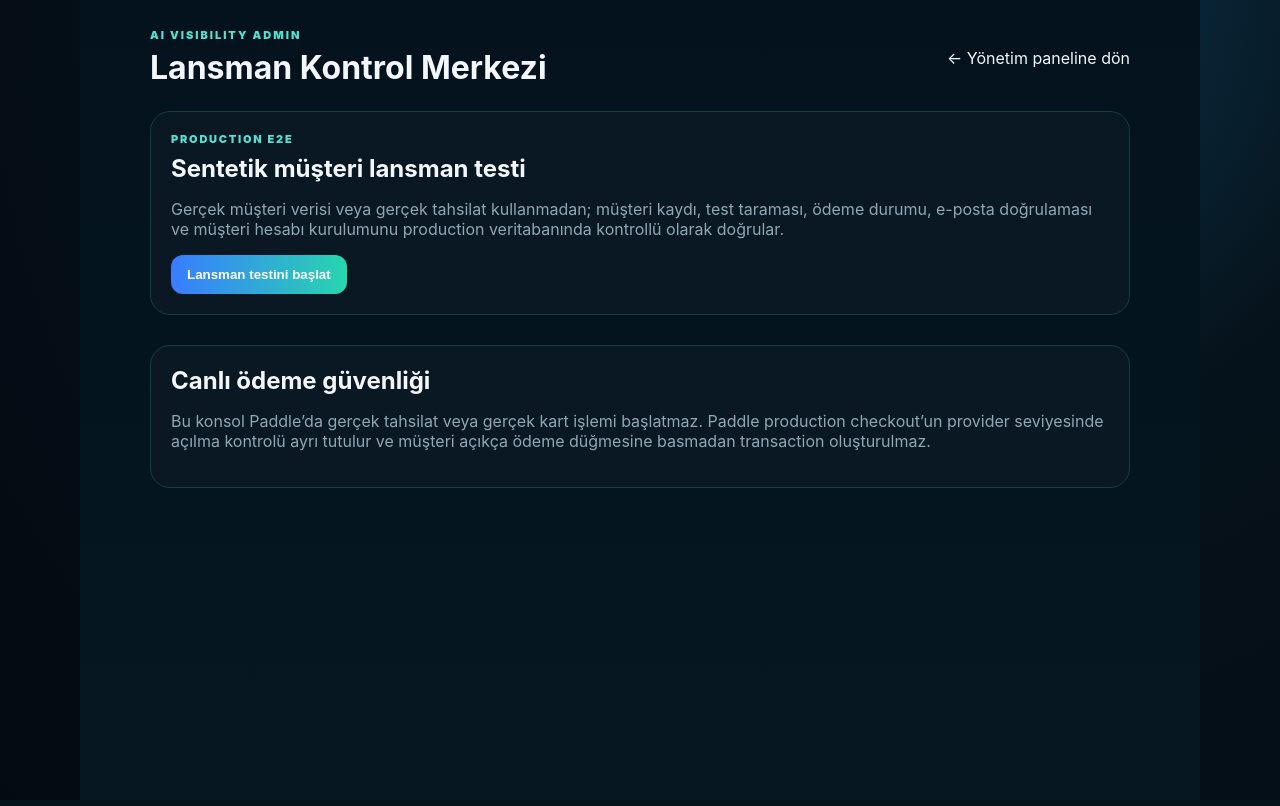
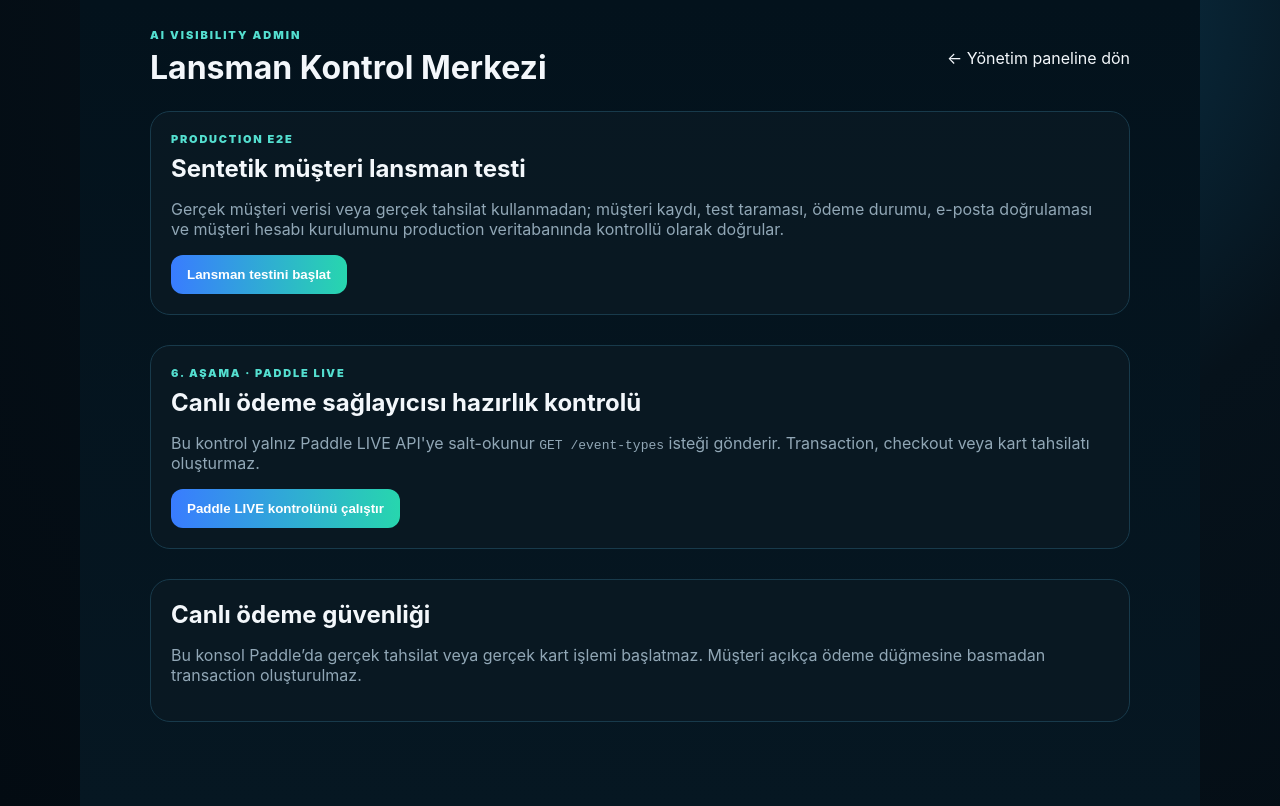
Before and after one commit to mehmetozan-5858/ai-visibility, a Next.js app: page /admin/lansman-kontrol in a window 1280 px wide. Built offline with nearby package versions, Linux system fonts and the light colour scheme.

Commit message:
feat: add Paddle LIVE launch readiness gate

```diff
--- a/components/LaunchQAConsole.js
+++ b/components/LaunchQAConsole.js
@@ -3,6 +3,7 @@ import {useState} from "react";
 
 export default function LaunchQAConsole(){
   const [phase,setPhase]=useState("idle"),[result,setResult]=useState(null),[code,setCode]=useState(""),[error,setError]=useState("");
+  const [paddlePhase,setPaddlePhase]=useState("idle"),[paddleResult,setPaddleResult]=useState(null),[paddleError,setPaddleError]=useState("");
   const busy=phase==="starting"||phase==="finishing";
 
   async function call(body){
@@ -26,6 +27,26 @@ export default function LaunchQAConsole(){
     try{const data=await call({action:"finish",code:clean});setResult(prev=>({...prev,...data}));setPhase("done");}
     catch(e){setError(e?.message||"Test tamamlanamadı.");setPhase("code");}
   }
+
+  async function verifyPaddle(){
+    setPaddlePhase("checking");setPaddleError("");setPaddleResult(null);
+    try{
+      const response=await fetch("/api/status",{cache:"no-store"});
+      const data=await response.json();
+      if(!response.ok)throw new Error(data?.error||"Paddle LIVE durumu okunamadı.");
+      const paddle=data?.billing?.paddle||{};
+      setPaddleResult({
+        configured:Boolean(paddle.configured),
+        authenticated:Boolean(paddle.liveApiVerified),
+        reachable:Boolean(paddle.reachable),
+        status:Number(paddle.status)||0,
+        eventTypes:Number(paddle.eventTypes)||0
+      });
+      setPaddlePhase("done");
+    }catch(e){setPaddleError(e?.message||"Paddle LIVE kontrolü tamamlanamadı.");setPaddlePhase("idle");}
+  }
+
+  const paddleOk=paddleResult?.configured&&paddleResult?.authenticated&&paddleResult?.reachable;
 
   return <div style={{display:"grid",gap:16}}>
     <section className="panel">
@@ -66,8 +87,21 @@ export default function LaunchQAConsole(){
     </section>}
 
     <section className="panel">
+      <div style={{fontSize:11,letterSpacing:".16em",fontWeight:900,color:"#54dfd0",textTransform:"uppercase",marginBottom:8}}>6. Aşama · Paddle LIVE</div>
+      <h2 style={{marginTop:0}}>Canlı ödeme sağlayıcısı hazırlık kontrolü</h2>
+      <p>Bu kontrol yalnız Paddle LIVE API&apos;ye salt-okunur <code>GET /event-types</code> isteği gönderir. Transaction, checkout veya kart tahsilatı oluşturmaz.</p>
+      <button type="button" onClick={verifyPaddle} disabled={paddlePhase==="checking"}>{paddlePhase==="checking"?"Paddle LIVE doğrulanıyor…":"Paddle LIVE kontrolünü çalıştır"}</button>
+      {paddleError&&<p className="client-message" role="alert" style={{marginTop:12}}>{paddleError}</p>}
+      {paddleResult&&<div role="status" style={{marginTop:14,padding:14,borderRadius:14,background:paddleOk?"#083329":"#392718"}}>
+        <b>{paddleOk?"✓ Paddle LIVE API doğrulandı":"⚠ Paddle LIVE henüz doğrulanmadı"}</b>
+        <div style={{marginTop:8,fontSize:14}}>Yapılandırma: {paddleResult.configured?"hazır":"eksik"} · Erişim: {paddleResult.reachable?"ulaşılabilir":"ulaşılamıyor"} · Yetki: {paddleResult.authenticated?"doğrulandı":"doğrulanmadı"}</div>
+        {paddleResult.authenticated&&<small style={{display:"block",marginTop:6,opacity:.78}}>HTTP {paddleResult.status||200} · {paddleResult.eventTypes} Paddle event tipi okundu. Gerçek ücret alınmadı.</small>}
+      </div>}
+    </section>
+
+    <section className="panel">
       <h2>Canlı ödeme güvenliği</h2>
-      <p>Bu konsol Paddle’da gerçek tahsilat veya gerçek kart işlemi başlatmaz. Paddle production checkout’un provider seviyesinde açılma kontrolü ayrı tutulur ve müşteri açıkça ödeme düğmesine basmadan transaction oluşturulmaz.</p>
+      <p>Bu konsol Paddle’da gerçek tahsilat veya gerçek kart işlemi başlatmaz. Müşteri açıkça ödeme düğmesine basmadan transaction oluşturulmaz.</p>
     </section>
   </div>;
 }
```
